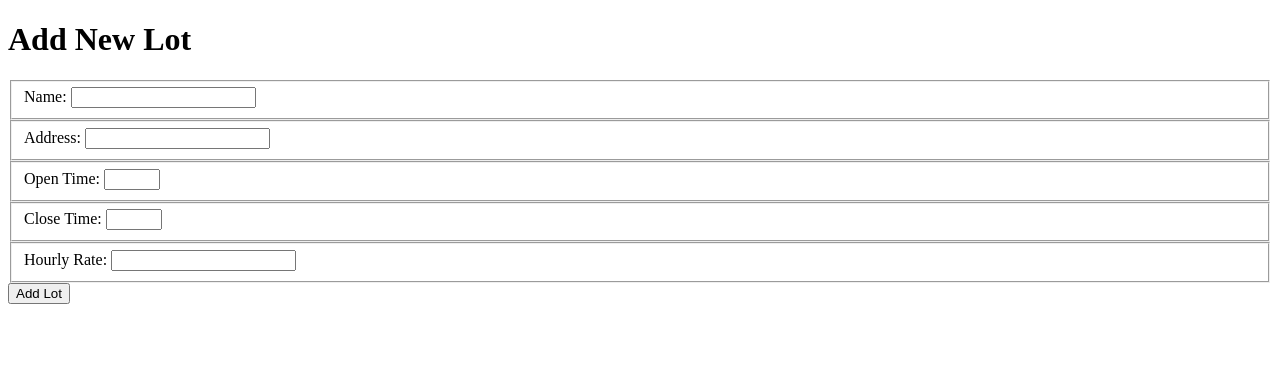
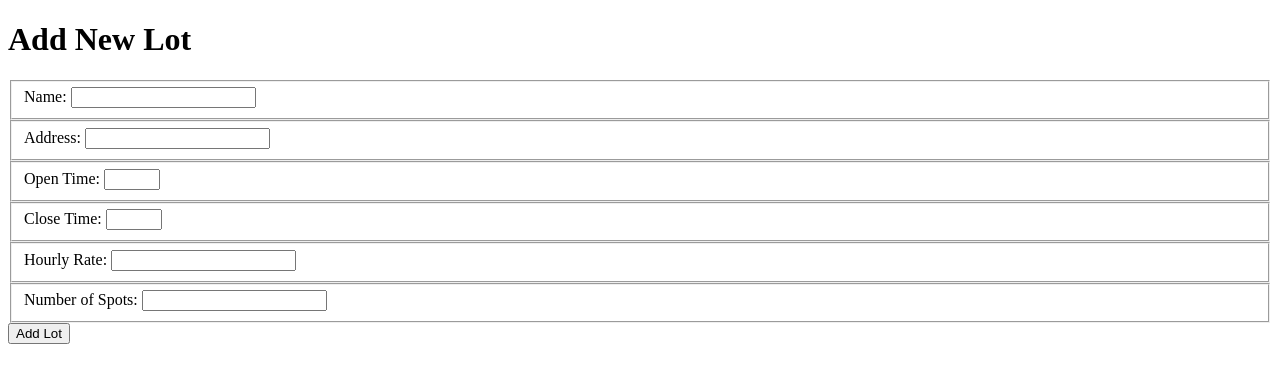
Before and after one commit to delindell/Don-tParkUnhappy, a Django app: page /lots/form/ in a window 1280 px wide. Shown: the top 383 px of the page. Run offline with Django 3.2, Linux system fonts and the light colour scheme; the visitor is signed in with stand-in values (Sample User, id 1); parts of the project's set-up code (start-up, migrations or seed data) failed here and were passed over.

Commit message:
added links to profile page/ Spot objects now created on lot form submission

```diff
--- a/parkingapp/templates/lots/form.html
+++ b/parkingapp/templates/lots/form.html
@@ -29,6 +29,10 @@
           <label for="hourly_rate">Hourly Rate: </label>
           <input id="hourly_rate" type="hourly_rate" name="hourly_rate" required>
       </fieldset>
+      <fieldset>
+          <label for="number_of_spots">Number of Spots: </label>
+          <input id="number_of_spots" min=1 type="number" name="number_of_spots" required>
+      </fieldset>
       <input type="submit" value="Add Lot" />
     </form>
   </body>
--- a/parkingapp/views/lot/form.py
+++ b/parkingapp/views/lot/form.py
@@ -1,7 +1,7 @@
 from django.shortcuts import render, reverse, redirect
 from django.contrib.auth.decorators import login_required
 from django.contrib.auth.decorators import user_passes_test
-from parkingapp.models import Lot
+from parkingapp.models import Lot, Spot
 
 
 
@@ -25,4 +25,17 @@ def add_lot_form(request):
           hourly_rate = form_data['hourly_rate']
         )
 
+        num_of_spots = int(form_data['number_of_spots'])
+
+        list_of_spots = [x for x in range(num_of_spots, 0, -1)]
+
+        x = 0
+
+        for spot in list_of_spots:
+            x += 1
+            new_spot = Spot.objects.create(
+              number = x,
+              lot_id = new_lot.id
+            )
+
         return redirect(reverse('parkingapp:lot_list'))
```
Also changed, not shown: parkingapp/templates/account/detail.html (+5 -2 lines).
